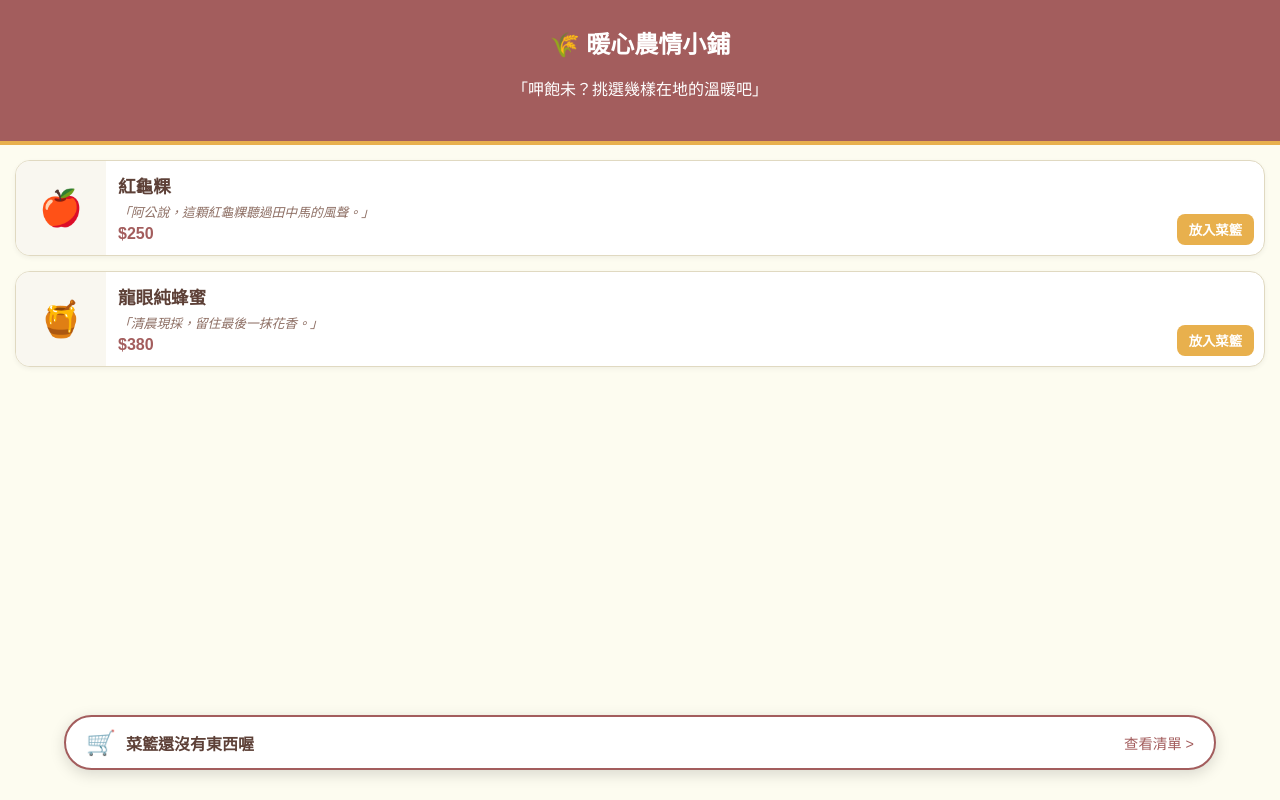
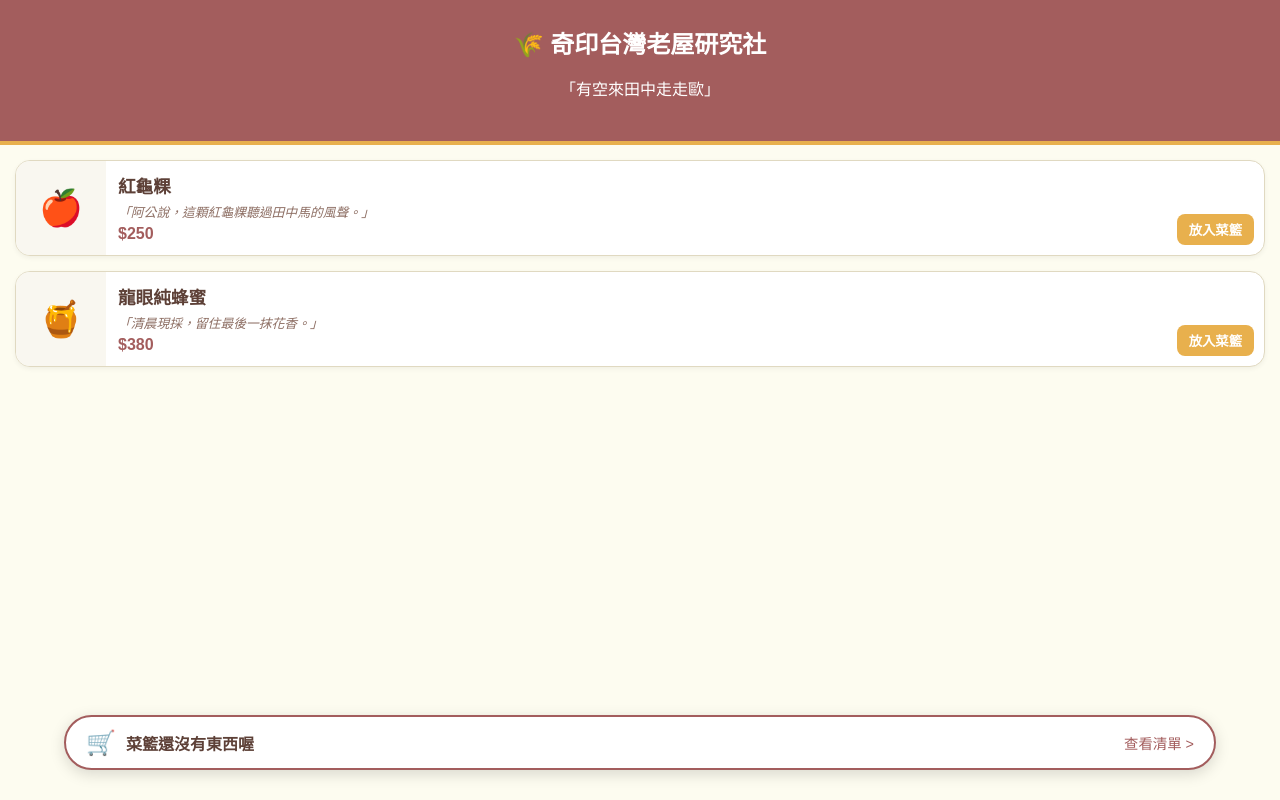
Before and after one commit to stj0135aao-collab/goods1, a plain HTML site: page index.html in a window 1280 px wide. Drawn offline with Linux system fonts and the light colour scheme.

Commit message:
Update index.html

```diff
--- a/index.html
+++ b/index.html
@@ -95,8 +95,8 @@
 <body>
 
     <div class="header">
-        <h1>🌾 暖心農情小鋪</h1>
-        <p>「呷飽未？挑選幾樣在地的溫暖吧」</p>
+        <h1>🌾 奇印台灣老屋研究社</h1>
+        <p>「有空來田中走走歐」</p>
     </div>
 
     <div class="product-list">
```
